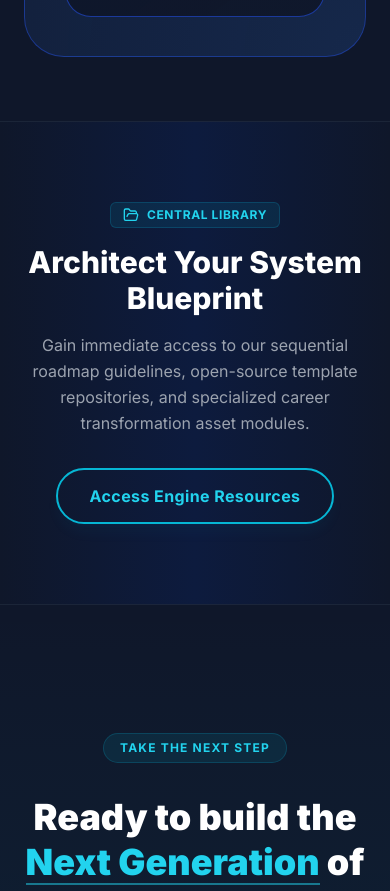
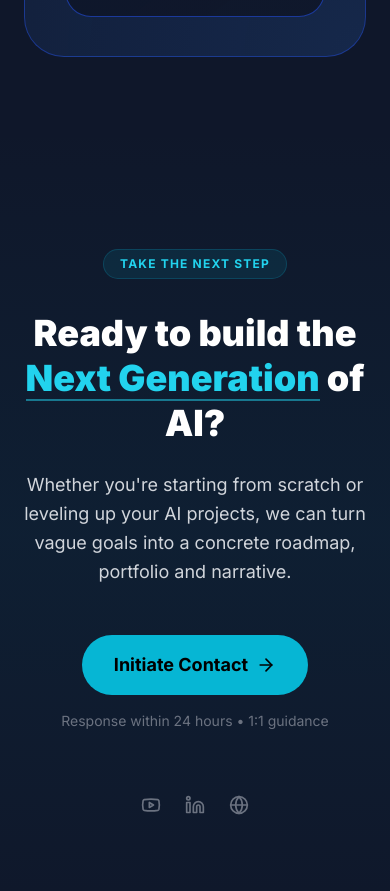
Before and after one commit to RzLetsCode/portfolio, a Next.js app: page / in a window 390 px wide. Shown: the part 6980-7871 px from the top of the page. Built offline with nearby package versions, Linux system fonts and the light colour scheme.

Commit message:
Clean up unused Core Resources section code
Removed unused code related to the Core Resources section.

```diff
--- a/app/page.tsx
+++ b/app/page.tsx
@@ -22,8 +22,7 @@ import {
   RefreshCw,
   FileText,
   BookOpen,
-  PlayCircle,
-  FolderOpen
+  PlayCircle
 } from 'lucide-react';
 
 // Section components
@@ -33,7 +32,6 @@ import Audience from '../components/Audience';
 import Mentorship from '../components/Mentorship';
 
 export default function Home() {
-  const [openAccordion, setOpenAccordion] = useState<string | null>(null);
   const [scrolled, setScrolled] = useState(false);
 
   useEffect(() => {
@@ -42,7 +40,6 @@ export default function Home() {
     return () => window.removeEventListener('scroll', handleScroll);
   }, []);
 
-  // Structural Navigation Array combining Anchor links & Standalone pages
   const navItems = [
     { label: 'About', href: '#about', external: false },
     { label: 'Roadmaps & Resources', href: '/resources/', external: false, dynamicPage: true },
@@ -163,28 +160,6 @@ export default function Home() {
           <Mentorship />
         </section>
 
-        {/* Core Resources Main Page Interface Block */}
-        <section className="py-20 px-6 bg-gradient-to-r from-slate-900 via-[#0d1b3e] to-slate-900 border-t border-b border-slate-800/80 text-center">
-          <div className="max-w-4xl mx-auto">
-            <div className="inline-flex items-center gap-2 bg-cyan-500/10 border border-cyan-500/20 rounded-md px-3 py-1 mb-4">
-              <FolderOpen className="w-4 h-4 text-cyan-400" />
-              <span className="text-cyan-400 text-xs font-bold uppercase tracking-wider">Central Library</span>
-            </div>
-            <h2 className="text-3xl md:text-4xl font-extrabold text-white mb-4">
-              Architect Your System Blueprint
-            </h2>
-            <p className="text-gray-400 max-w-2xl mx-auto mb-8 leading-relaxed">
-              Gain immediate access to our sequential roadmap guidelines, open-source template repositories, and specialized career transformation asset modules.
-            </p>
-            <Link
-              href="/resources/"
-              className="inline-block bg-transparent hover:bg-cyan-500 border-2 border-cyan-500 text-cyan-400 hover:text-black font-bold px-8 py-3.5 rounded-full transition-all duration-300 tracking-wide shadow-lg shadow-cyan-500/5"
-            >
-              Access Engine Resources
-            </Link>
-          </div>
-        </section>
-
         {/* CTA Section */}
         <section className="relative py-32 px-6 overflow-hidden">
           <div className="absolute inset-0 bg-gradient-to-b from-transparent via-cyan-500/5 to-transparent pointer-events-none" />
```
